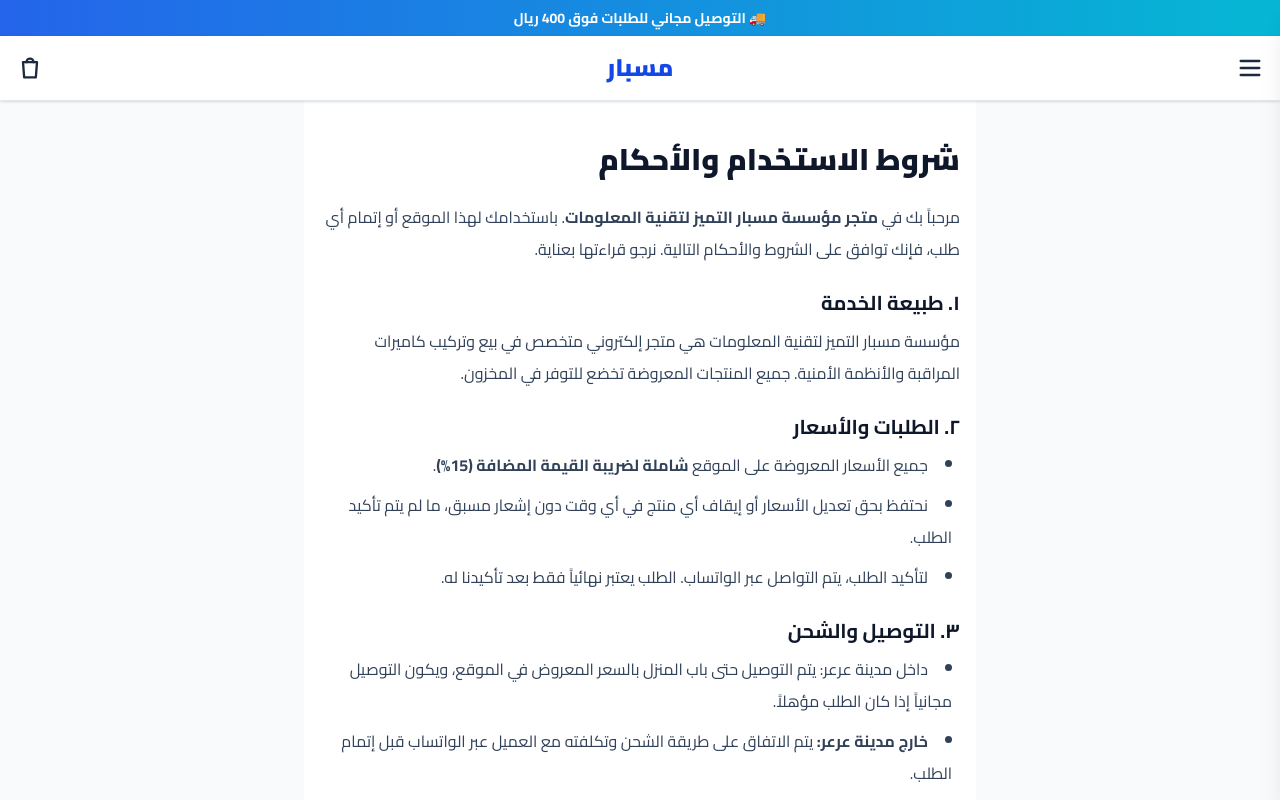
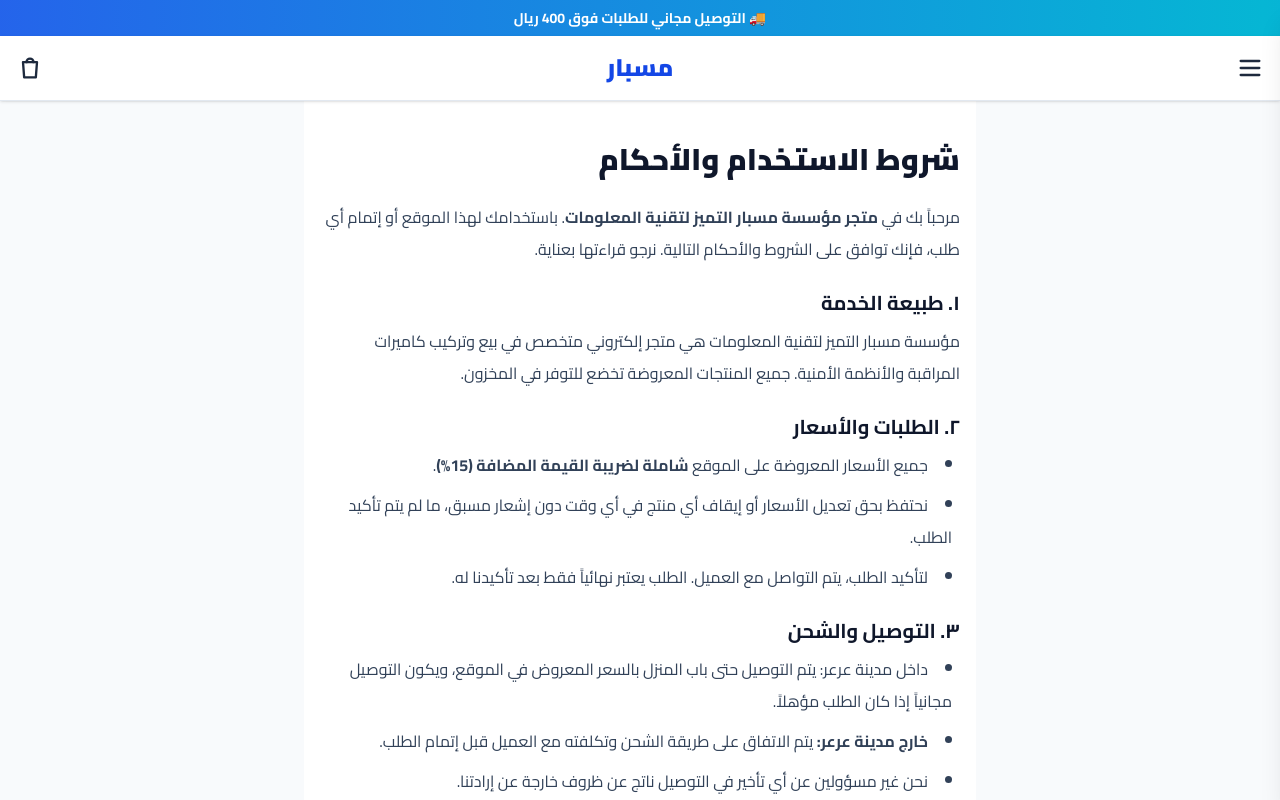
Before and after one commit to ahmadphd1-hue/misbar, a Next.js app: page /info/terms in a window 1280 px wide. Shown: the top 800 px of the page. Built offline with nearby package versions, Linux system fonts and the light colour scheme; no server answers.

Commit message:
Fix text duplicates and generalize contact methods

```diff
--- a/app/info/privacy/page.tsx
+++ b/app/info/privacy/page.tsx
@@ -14,7 +14,7 @@
         <div>
           <h2 className="text-xl font-bold text-slate-900 mb-2">١. بيانات التواصل معنا</h2>
           <ul className="list-disc list-inside space-y-1 mr-2">
-            <li>اسم المؤسسة: مؤسسة مؤسسة مسبار التميز لتقنية المعلومات.</li>
+            <li>اسم المؤسسة: مؤسسة مسبار التميز لتقنية المعلومات.</li>
             <li>النشاط: بيع وتركيب كاميرات المراقبة والأنظمة الأمنية.</li>
             <li>العنوان: طريق الملك فيصل، الروضة، عرعر 73312، المملكة العربية السعودية.</li>
             <li>رقم الجوال: 0532999563</li>
--- a/app/info/terms/page.tsx
+++ b/app/info/terms/page.tsx
@@ -18,7 +18,7 @@
           <ul className="list-disc list-inside space-y-2 mr-2">
             <li>جميع الأسعار المعروضة على الموقع <strong>شاملة لضريبة القيمة المضافة (15%)</strong>.</li>
             <li>نحتفظ بحق تعديل الأسعار أو إيقاف أي منتج في أي وقت دون إشعار مسبق، ما لم يتم تأكيد الطلب.</li>
-            <li>لتأكيد الطلب، يتم التواصل عبر الواتساب. الطلب يعتبر نهائياً فقط بعد تأكيدنا له.</li>
+            <li>لتأكيد الطلب، يتم التواصل مع العميل. الطلب يعتبر نهائياً فقط بعد تأكيدنا له.</li>
           </ul>
         </div>
 
@@ -26,7 +26,7 @@
           <h2 className="text-xl font-bold text-slate-900 mb-2">٣. التوصيل والشحن</h2>
           <ul className="list-disc list-inside space-y-2 mr-2">
             <li>داخل مدينة عرعر: يتم التوصيل حتى باب المنزل بالسعر المعروض في الموقع، ويكون التوصيل مجانياً إذا كان الطلب مؤهلاً.</li>
-            <li><strong>خارج مدينة عرعر:</strong> يتم الاتفاق على طريقة الشحن وتكلفته مع العميل عبر الواتساب قبل إتمام الطلب.</li>
+            <li><strong>خارج مدينة عرعر:</strong> يتم الاتفاق على طريقة الشحن وتكلفته مع العميل قبل إتمام الطلب.</li>
             <li>نحن غير مسؤولين عن أي تأخير في التوصيل ناتج عن ظروف خارجة عن إرادتنا.</li>
           </ul>
         </div>
```
